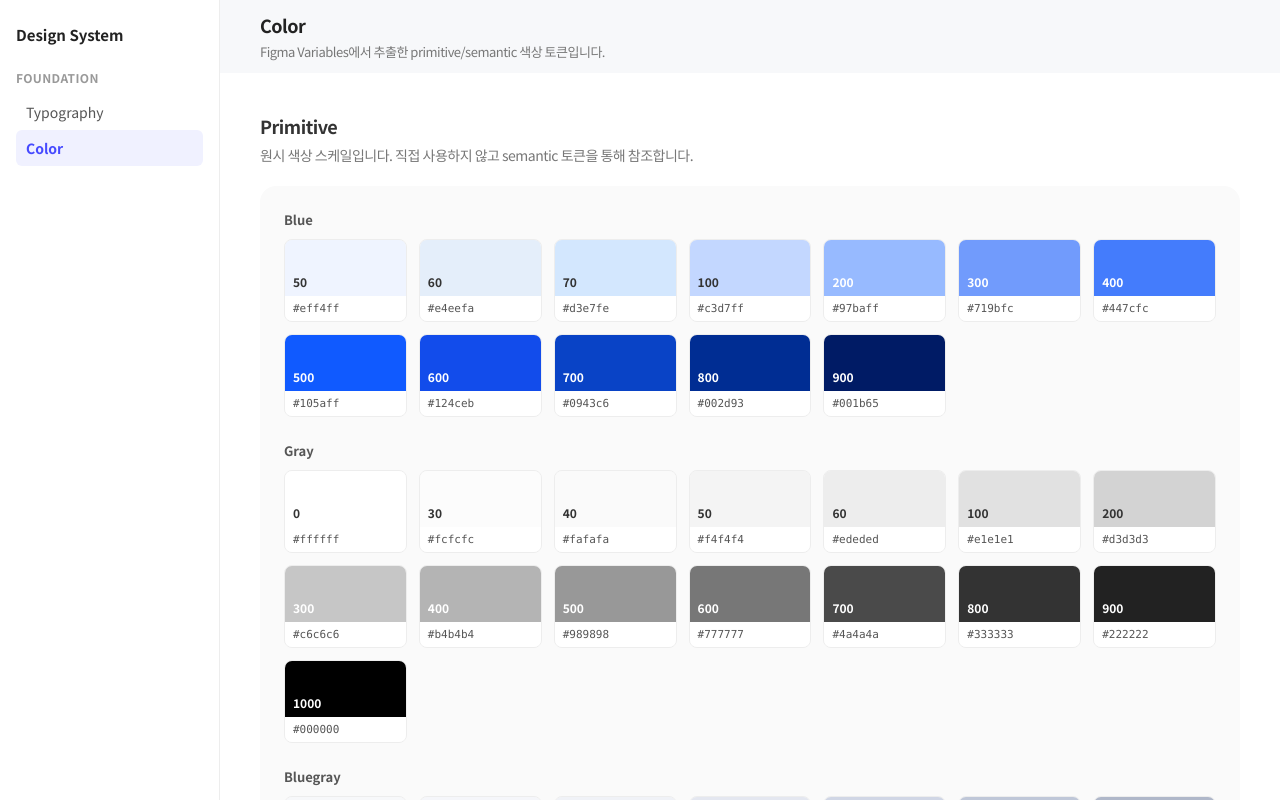
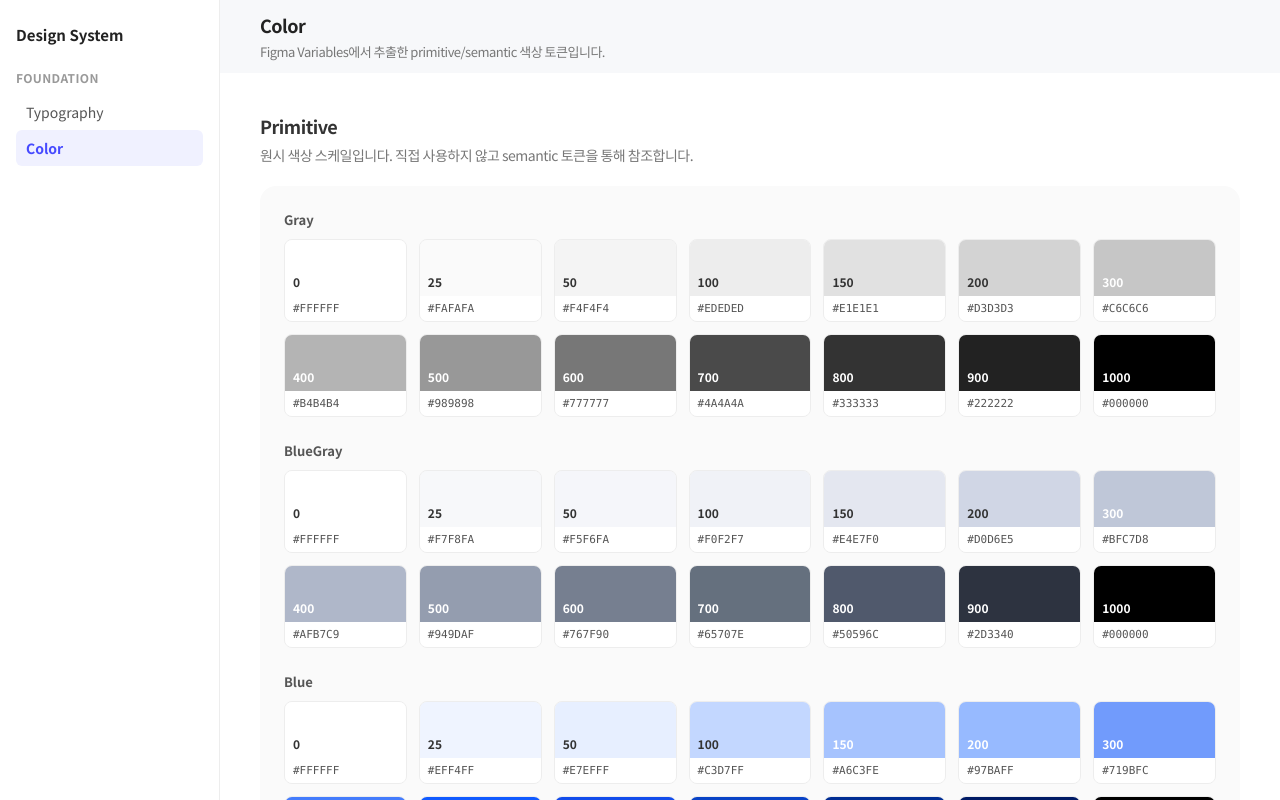
Before and after one commit to dain-spec/designsystem, a React (Vite) app: page / in a window 1280 px wide. Both pictures are taken after a click on the item "Color". Shown: the top 800 px of the page. Built offline with nearby package versions, Linux system fonts and the light colour scheme.

Commit message:
Update Foundation Color page from latest Figma Color_2.0 frame
Primitive 색상 스케일이 0/25/50/100/150/200/300~1000 체계로 개편되어
Figma 값 기준으로 다시 추출했습니다. Opacity(검정/흰색 알파)와
Semantic Alpha 토큰 섹션도 새로 추가했습니다.

```diff
--- a/src/design-system/foundation/Color.tsx
+++ b/src/design-system/foundation/Color.tsx
@@ -1,4 +1,4 @@
-import { primitiveColors, semanticColors, type ColorGroup } from '../tokens/color'
+import { primitiveColors, primitiveOpacity, semanticColors, semanticAlpha, type ColorGroup } from '../tokens/color'
 import './Color.css'
 
 function PageTitle() {
@@ -19,11 +19,27 @@ function SectionHeading({ title, description }: { title: string; description: st
   )
 }
 
-function isLight(hex: string) {
-  const h = hex.replace('#', '')
-  const r = parseInt(h.slice(0, 2), 16)
-  const g = parseInt(h.slice(2, 4), 16)
-  const b = parseInt(h.slice(4, 6), 16)
+function isLight(value: string) {
+  let r = 255
+  let g = 255
+  let b = 255
+  let a = 1
+  const rgbaMatch = value.match(/rgba?\((\d+),\s*(\d+),\s*(\d+)(?:,\s*([\d.]+))?\)/)
+  if (rgbaMatch) {
+    r = Number(rgbaMatch[1])
+    g = Number(rgbaMatch[2])
+    b = Number(rgbaMatch[3])
+    a = rgbaMatch[4] !== undefined ? Number(rgbaMatch[4]) : 1
+    // 패널 배경(#fafafa) 위에 얹었을 때의 실제 밝기를 계산합니다.
+    r = r * a + 250 * (1 - a)
+    g = g * a + 250 * (1 - a)
+    b = b * a + 250 * (1 - a)
+  } else {
+    const h = value.replace('#', '')
+    r = parseInt(h.slice(0, 2), 16)
+    g = parseInt(h.slice(2, 4), 16)
+    b = parseInt(h.slice(4, 6), 16)
+  }
   return (r * 299 + g * 587 + b * 114) / 1000 > 200
 }
 
@@ -70,11 +86,20 @@ export default function ColorPage() {
         </div>
       </section>
       <section className="ds-section">
+        <SectionHeading title="Opacity" description="검정/흰색 위에 알파를 적용한 오퍼시티 스케일입니다." />
+        <div className="ds-panel">
+          {primitiveOpacity.map((g) => (
+            <ColorGroupPanel key={g.name} group={g} />
+          ))}
+        </div>
+      </section>
+      <section className="ds-section">
         <SectionHeading title="Semantic" description="의미 단위로 매핑된 색상 토큰입니다. UI 구현 시 이 토큰을 사용합니다." />
         <div className="ds-panel">
           {semanticColors.map((g) => (
             <ColorGroupPanel key={g.name} group={g} />
           ))}
+          <ColorGroupPanel group={semanticAlpha} />
         </div>
       </section>
     </div>
--- a/src/design-system/tokens/color.ts
+++ b/src/design-system/tokens/color.ts
@@ -1,15 +1,160 @@
-// token.json (Figma Variables export)에서 추출한 색상 토큰
+// Figma 'Color_2.0' 프레임(node 12726:25695)에서 추출한 색상 토큰
+// 2026-07-02 기준 최신 컬러 스케일 (0/25/50/100/150/200/300~1000)
 
 export type ColorSwatch = { name: string; value: string; ref?: string }
 export type ColorGroup = { name: string; swatches: ColorSwatch[] }
 
 export const primitiveColors: ColorGroup[] = [
   {
-    name: 'blue',
+    name: 'Gray',
     swatches: [
-      { name: '50', value: '#eff4ff' },
-      { name: '60', value: '#e4eefa' },
-      { name: '70', value: '#d3e7fe' },
+      { name: '0', value: '#FFFFFF' },
+      { name: '25', value: '#FAFAFA' },
+      { name: '50', value: '#F4F4F4' },
+      { name: '100', value: '#EDEDED' },
+      { name: '150', value: '#E1E1E1' },
+      { name: '200', value: '#D3D3D3' },
+      { name: '300', value: '#C6C6C6' },
+      { name: '400', value: '#B4B4B4' },
+      { name: '500', value: '#989898' },
+      { name: '600', value: '#777777' },
+      { name: '700', value: '#4A4A4A' },
+      { name: '800', value: '#333333' },
+      { name: '900', value: '#222222' },
+      { name: '1000', value: '#000000' },
+    ],
+  },
+  {
+    name: 'BlueGray',
+    swatches: [
+      { name: '0', value: '#FFFFFF' },
+      { name: '25', value: '#F7F8FA' },
+      { name: '50', value: '#F5F6FA' },
+      { name: '100', value: '#F0F2F7' },
+      { name: '150', value: '#E4E7F0' },
+      { name: '200', value: '#D0D6E5' },
+      { name: '300', value: '#BFC7D8' },
+      { name: '400', value: '#AFB7C9' },
+      { name: '500', value: '#949DAF' },
+      { name: '600', value: '#767F90' },
+      { name: '700', value: '#65707E' },
+      { name: '800', value: '#50596C' },
+      { name: '900', value: '#2D3340' },
+      { name: '1000', value: '#000000' },
+    ],
+  },
+  {
+    name: 'Blue',
+    swatches: [
+      { name: '0', value: '#FFFFFF' },
+      { name: '25', value: '#EFF4FF' },
+      { name: '50', value: '#E7EFFF' },
+      { name: '100', value: '#C3D7FF' },
+      { name: '150', value: '#A6C3FE' },
+      { name: '200', value: '#97BAFF' },
+      { name: '300', value: '#719BFC' },
+      { name: '400', value: '#447CFC' },
+      { name: '500', value: '#105AFF' },
+      { name: '600', value: '#124CEB' },
+      { name: '700', value: '#0943C6' },
+      { name: '800', value: '#002D93' },
+      { name: '900', value: '#001B65' },
+      { name: '1000', value: '#000000' },
+    ],
+  },
+  {
+    name: 'Red',
+    swatches: [
+      { name: '0', value: '#FFFFFF' },
+      { name: '25', value: '#FDF5F5' },
+      { name: '50', value: '#FFECEE' },
+      { name: '100', value: '#FFE8EA' },
+      { name: '150', value: '#FEDADD' },
+      { name: '200', value: '#FFBABA' },
+      { name: '300', value: '#FC8F98' },
+      { name: '400', value: '#FB6A75' },
+      { name: '500', value: '#FA4553' },
+      { name: '600', value: '#ED2947' },
+      { name: '700', value: '#C4001E' },
+      { name: '800', value: '#641C21' },
+      { name: '900', value: '#320E11' },
+      { name: '1000', value: '#000000' },
+    ],
+  },
+  {
+    name: 'Orange',
+    swatches: [
+      { name: '0', value: '#FFFFFF' },
+      { name: '25', value: '#FFF8ED' },
+      { name: '50', value: '#FFF2DC' },
+      { name: '100', value: '#FFE7CC' },
+      { name: '150', value: '#FBD9B1' },
+      { name: '200', value: '#FFD099' },
+      { name: '300', value: '#FFB764' },
+      { name: '400', value: '#FFA000' },
+      { name: '500', value: '#FF8900' },
+      { name: '600', value: '#EB6400' },
+      { name: '700', value: '#AA4900' },
+      { name: '800', value: '#5E2800' },
+      { name: '900', value: '#2F1400' },
+      { name: '1000', value: '#000000' },
+    ],
+  },
+  {
+    name: 'Green',
+    swatches: [
+      { name: '0', value: '#FFFFFF' },
+      { name: '25', value: '#F2FFFA' },
+      { name: '50', value: '#E9F9F1' },
+      { name: '100', value: '#DAF9E1' },
+      { name: '150', value: '#B8F7CB' },
+      { name: '200', value: '#87EEA6' },
+      { name: '300', value: '#68DB8B' },
+      { name: '400', value: '#27C36F' },
+      { name: '500', value: '#0FA75B' },
+      { name: '600', value: '#007E47' },
+      { name: '700', value: '#096437' },
+      { name: '800', value: '#064324' },
+      { name: '900', value: '#032112' },
+      { name: '1000', value: '#000000' },
+    ],
+  },
+]
+
+// 검정/흰색 위에 알파를 적용한 오퍼시티 스케일입니다.
+// 참고: Figma 원본에서 White 600~1000 구간이 모두 16%로 동일하게 들어있어 확인이 필요합니다.
+export const primitiveOpacity: ColorGroup[] = [
+  {
+    name: 'Opacity Black',
+    swatches: [
+      { name: '0', value: 'rgba(0, 0, 0, 0.03)' },
+      { name: '25', value: 'rgba(0, 0, 0, 0.06)' },
+      { name: '50', value: 'rgba(0, 0, 0, 0.16)' },
+      { name: '100', value: 'rgba(0, 0, 0, 0.4)' },
+      { name: '150', value: 'rgba(0, 0, 0, 0.6)' },
+      { name: '200', value: 'rgba(0, 0, 0, 0.8)' },
+    ],
+  },
+  {
+    name: 'Opacity White',
+    swatches: [
+      { name: '300', value: 'rgba(255, 255, 255, 0.03)' },
+      { name: '400', value: 'rgba(255, 255, 255, 0.06)' },
+      { name: '500', value: 'rgba(255, 255, 255, 0.16)' },
+      { name: '600', value: 'rgba(255, 255, 255, 0.16)' },
+      { name: '700', value: 'rgba(255, 255, 255, 0.16)' },
+      { name: '800', value: 'rgba(255, 255, 255, 0.16)' },
+      { name: '900', value: 'rgba(255, 255, 255, 0.16)' },
+      { name: '1000', value: 'rgba(255, 255, 255, 0.16)' },
+    ],
+  },
+]
+
+export const semanticColors: ColorGroup[] = [
+  {
+    name: 'Primary',
+    swatches: [
+      { name: '25', value: '#eff4ff' },
       { name: '100', value: '#c3d7ff' },
       { name: '200', value: '#97baff' },
       { name: '300', value: '#719bfc' },
@@ -22,14 +167,13 @@ export const primitiveColors: ColorGroup[] = [
     ],
   },
   {
-    name: 'gray',
+    name: 'Secondary',
     swatches: [
       { name: '0', value: '#ffffff' },
-      { name: '30', value: '#fcfcfc' },
-      { name: '40', value: '#fafafa' },
+      { name: '25', value: '#fafafa' },
       { name: '50', value: '#f4f4f4' },
-      { name: '60', value: '#ededed' },
-      { name: '100', value: '#e1e1e1' },
+      { name: '100', value: '#ededed' },
+      { name: '150', value: '#e1e1e1' },
       { name: '200', value: '#d3d3d3' },
       { name: '300', value: '#c6c6c6' },
       { name: '400', value: '#b4b4b4' },
@@ -42,179 +186,66 @@ export const primitiveColors: ColorGroup[] = [
     ],
   },
   {
-    name: 'bluegray',
+    name: 'Neutral',
     swatches: [
-      { name: '30', value: '#f7f8fa' },
+      { name: '25', value: '#f7f8fa' },
       { name: '50', value: '#f5f6fa' },
       { name: '100', value: '#f0f2f7' },
-      { name: '200', value: '#e4e7f0' },
-      { name: '300', value: '#d0d6e5' },
-      { name: '400', value: '#bfc7d8' },
-      { name: '500', value: '#afb7c9' },
-      { name: '600', value: '#949daf' },
-      { name: '700', value: '#767f90' },
-      { name: '800', value: '#65707e' },
-      { name: '900', value: '#50596c' },
+      { name: '150', value: '#e4e7f0' },
+      { name: '200', value: '#d0d6e5' },
+      { name: '300', value: '#bfc7d8' },
+      { name: '400', value: '#afb7c9' },
+      { name: '500', value: '#949daf' },
+      { name: '600', value: '#767f90' },
+      { name: '700', value: '#65707e' },
+      { name: '800', value: '#50596c' },
     ],
   },
   {
-    name: 'red',
+    name: 'Negative',
     swatches: [
-      { name: '50', value: '#fdf5f5' },
+      { name: '25', value: '#fdf5f5' },
       { name: '100', value: '#ffe8ea' },
       { name: '200', value: '#ffbaba' },
-      { name: '400', value: '#fa4553' },
+      { name: '500', value: '#fa4553' },
       { name: '600', value: '#ed2947' },
-      { name: '800', value: '#c4001e' },
+      { name: '700', value: '#c4001e' },
     ],
   },
   {
-    name: 'orange',
+    name: 'Pending',
     swatches: [
-      { name: '100', value: '#fff2dc' },
-      { name: '200', value: '#ffb764' },
+      { name: '50', value: '#fff2dc' },
+      { name: '300', value: '#ffb764' },
       { name: '400', value: '#ffa000' },
-      { name: '600', value: '#ff8900' },
-      { name: '800', value: '#eb6400' },
+      { name: '500', value: '#ff8900' },
+      { name: '600', value: '#eb6400' },
     ],
   },
   {
-    name: 'green',
+    name: 'Success',
     swatches: [
-      { name: '50', value: '#f2fffa' },
+      { name: '25', value: '#f2fffa' },
       { name: '100', value: '#daf9e1' },
-      { name: '200', value: '#68db8b' },
+      { name: '300', value: '#68db8b' },
       { name: '400', value: '#27c36f' },
-      { name: '600', value: '#0fa75b' },
-      { name: '800', value: '#007e47' },
-    ],
-  },
-  {
-    name: 'purple',
-    swatches: [
-      { name: '50', value: '#e4e4fe' },
-      { name: '100', value: '#cacafd' },
-      { name: '200', value: '#afaffc' },
-      { name: '300', value: '#9595fb' },
-      { name: '400', value: '#7a7afa' },
-      { name: '500', value: '#6262d7' },
-      { name: '600', value: '#4a4ab3' },
-      { name: '700', value: '#333390' },
-      { name: '800', value: '#1b1b6c' },
-    ],
-  },
-  {
-    name: 'teal',
-    swatches: [
-      { name: '50', value: '#ddf0f1' },
-      { name: '100', value: '#bae1e3' },
-      { name: '200', value: '#98d2d4' },
-      { name: '300', value: '#75c3c6' },
-      { name: '400', value: '#53b4b8' },
-      { name: '500', value: '#429093' },
-      { name: '600', value: '#326c6e' },
-      { name: '700', value: '#21484a' },
-      { name: '800', value: '#112425' },
-    ],
-  },
-  {
-    name: 'opacity',
-    swatches: [
-      { name: 'black16', value: '#00000029' },
-      { name: 'black3', value: '#00000008' },
-      { name: 'black40', value: '#00000066' },
-      { name: 'black6', value: '#0000000f' },
-      { name: 'black60', value: '#00000099' },
-      { name: 'black80', value: '#000000cc' },
-      { name: 'blue5', value: '#105aff0d' },
-      { name: 'white16', value: '#ffffff29' },
-      { name: 'white40', value: '#ffffff66' },
+      { name: '500', value: '#0fa75b' },
+      { name: '600', value: '#007e47' },
     ],
   },
 ]
 
-export const semanticColors: ColorGroup[] = [
-  {
-    name: 'primary',
-    swatches: [
-      { name: '50', value: '#eff4ff', ref: '{color.blue.50}' },
-      { name: '100', value: '#c3d7ff', ref: '{color.blue.100}' },
-      { name: '200', value: '#97baff', ref: '{color.blue.200}' },
-      { name: '300', value: '#719bfc', ref: '{color.blue.300}' },
-      { name: '400', value: '#447cfc', ref: '{color.blue.400}' },
-      { name: '500', value: '#105aff', ref: '{color.blue.500}' },
-      { name: '600', value: '#124ceb', ref: '{color.blue.600}' },
-      { name: '700', value: '#0943c6', ref: '{color.blue.700}' },
-      { name: '800', value: '#002d93', ref: '{color.blue.800}' },
-      { name: '900', value: '#001b65', ref: '{color.blue.900}' },
-    ],
-  },
-  {
-    name: 'secondary',
-    swatches: [
-      { name: '0', value: '#ffffff', ref: '{color.gray.0}' },
-      { name: '30', value: '#fcfcfc', ref: '{color.gray.30}' },
-      { name: '40', value: '#fafafa', ref: '{color.gray.40}' },
-      { name: '50', value: '#f4f4f4', ref: '{color.gray.50}' },
-      { name: '60', value: '#ededed', ref: '{color.gray.60}' },
-      { name: '100', value: '#e1e1e1', ref: '{color.gray.100}' },
-      { name: '200', value: '#d3d3d3', ref: '{color.gray.200}' },
-      { name: '300', value: '#c6c6c6', ref: '{color.gray.300}' },
-      { name: '400', value: '#b4b4b4', ref: '{color.gray.400}' },
-      { name: '500', value: '#989898', ref: '{color.gray.500}' },
-      { name: '600', value: '#777777', ref: '{color.gray.600}' },
-      { name: '700', value: '#4a4a4a', ref: '{color.gray.700}' },
-      { name: '800', value: '#333333', ref: '{color.gray.800}' },
-      { name: '900', value: '#222222', ref: '{color.gray.900}' },
-      { name: '1000', value: '#000000', ref: '{color.gray.1000}' },
-    ],
-  },
-  {
-    name: 'neutral',
-    swatches: [
-      { name: '30', value: '#f7f8fa', ref: '{color.bluegray.30}' },
-      { name: '50', value: '#f5f6fa', ref: '{color.bluegray.50}' },
-      { name: '100', value: '#f0f2f7', ref: '{color.bluegray.100}' },
-      { name: '200', value: '#e4e7f0', ref: '{color.bluegray.200}' },
-      { name: '300', value: '#d0d6e5', ref: '{color.bluegray.300}' },
-      { name: '400', value: '#bfc7d8', ref: '{color.bluegray.400}' },
-      { name: '500', value: '#afb7c9', ref: '{color.bluegray.500}' },
-      { name: '600', value: '#949daf', ref: '{color.bluegray.600}' },
-      { name: '700', value: '#767f90', ref: '{color.bluegray.700}' },
-      { name: '800', value: '#65707e', ref: '{color.bluegray.800}' },
-      { name: '900', value: '#50596c', ref: '{color.bluegray.900}' },
-    ],
-  },
-  {
-    name: 'negative',
-    swatches: [
-      { name: '50', value: '#fdf5f5', ref: '{color.red.50}' },
-      { name: '100', value: '#ffe8ea', ref: '{color.red.100}' },
-      { name: '200', value: '#ffbaba', ref: '{color.red.200}' },
-      { name: '400', value: '#fa4553', ref: '{color.red.400}' },
-      { name: '600', value: '#ed2947', ref: '{color.red.600}' },
-      { name: '800', value: '#c4001e', ref: '{color.red.800}' },
-    ],
-  },
-  {
-    name: 'pending',
-    swatches: [
-      { name: '100', value: '#fff2dc', ref: '{color.orange.100}' },
-      { name: '200', value: '#ffb764', ref: '{color.orange.200}' },
-      { name: '400', value: '#ffa000', ref: '{color.orange.400}' },
-      { name: '600', value: '#ff8900', ref: '{color.orange.600}' },
-      { name: '800', value: '#eb6400', ref: '{color.orange.800}' },
-    ],
-  },
-  {
-    name: 'positive',
-    swatches: [
-      { name: '50', value: '#f2fffa', ref: '{color.green.50}' },
-      { name: '100', value: '#daf9e1', ref: '{color.green.100}' },
-      { name: '200', value: '#68db8b', ref: '{color.green.200}' },
-      { name: '400', value: '#27c36f', ref: '{color.green.400}' },
-      { name: '600', value: '#0fa75b', ref: '{color.green.600}' },
-      { name: '800', value: '#007e47', ref: '{color.green.800}' },
-    ],
-  },
-]
+export const semanticAlpha: ColorGroup = {
+  name: 'Alpha',
+  swatches: [
+    { name: 'alpha1', value: 'rgba(0, 0, 0, 0.03)' },
+    { name: 'alpha2', value: 'rgba(0, 0, 0, 0.06)' },
+    { name: 'alpha3', value: 'rgba(0, 0, 0, 0.16)' },
+    { name: 'alpha3-inverse', value: 'rgba(255, 255, 255, 0.16)' },
+    { name: 'alpha4', value: 'rgba(0, 0, 0, 0.4)' },
+    { name: 'alpha4-inverse', value: 'rgba(255, 255, 255, 0.4)' },
+    { name: 'alpha5', value: 'rgba(0, 0, 0, 0.6)' },
+    { name: 'alpha6', value: 'rgba(0, 0, 0, 0.8)' },
+    { name: 'alpha2-primary', value: 'rgba(16, 90, 255, 0.06)' },
+  ],
+}
```
